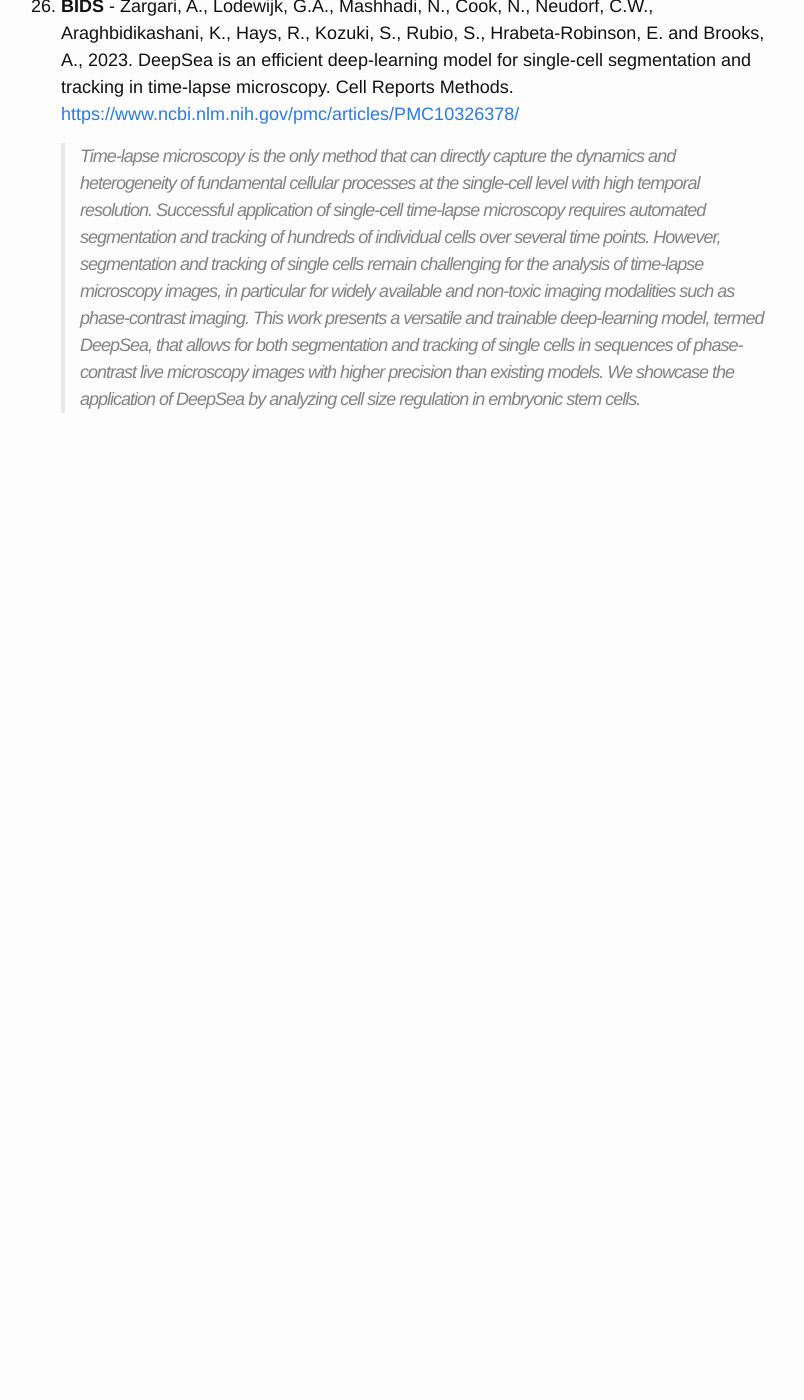
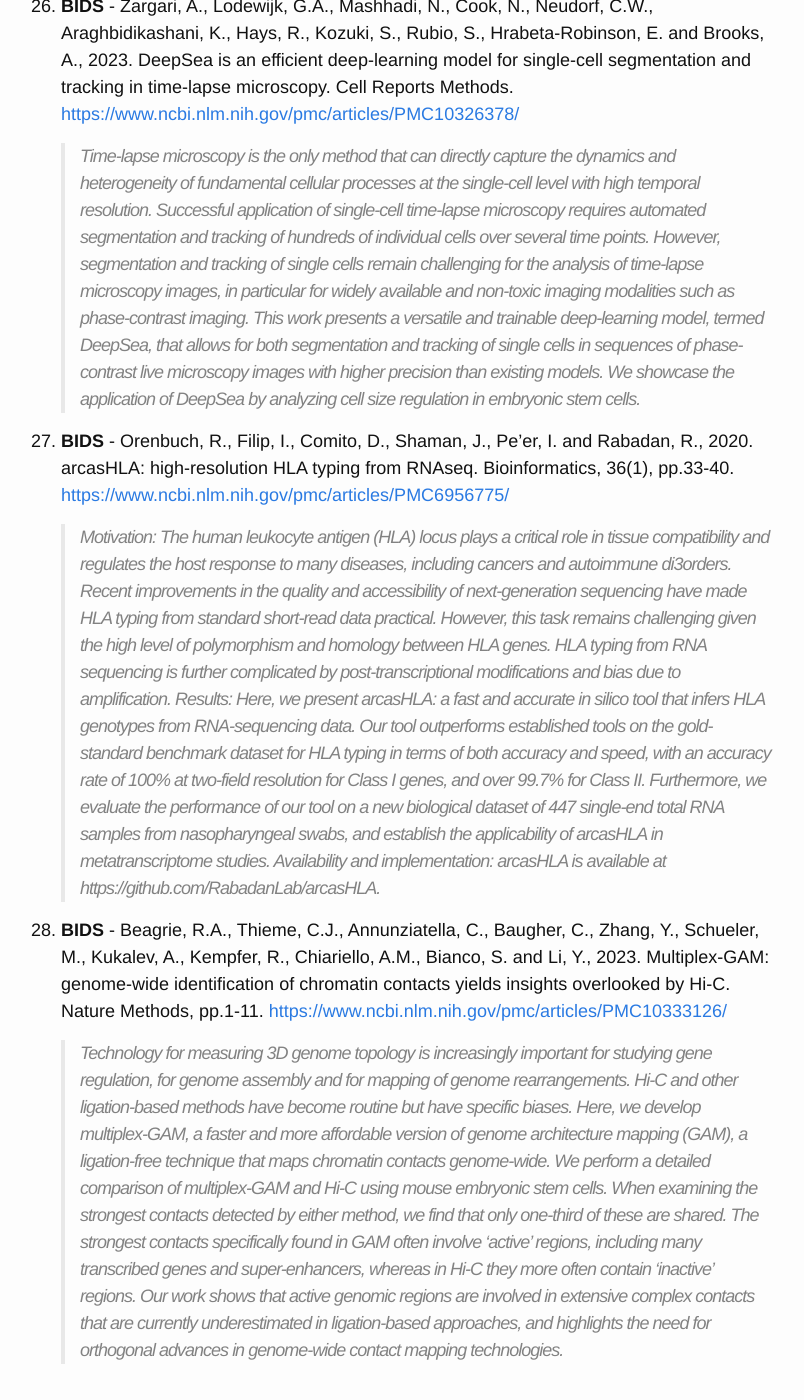
Before and after one commit to dcmb-courses/bioinf602-603, a Jekyll site: the page built from Genomics.md, in a window 1280 px wide and 1400 px high, scrolled down 10374 px. Shown: the whole window, without its empty margins (239-1043 px from the left). Built offline with Jekyll 4.4.1, drawn with Linux system fonts in a browser that asks for light colours; before the commit the page ends 10847 px from its top, so only the background shows below that.

Commit message:
Update Genomics.md
Added 2 more papers Multiplex-GAM and arcasHLA

```diff
--- a/Genomics.md
+++ b/Genomics.md
@@ -134,3 +134,15 @@ Conclusions: While splice effect scores show superior performance on splice vari
 [https://www.ncbi.nlm.nih.gov/pmc/articles/PMC10326378/](https://www.ncbi.nlm.nih.gov/pmc/articles/PMC10326378/)
 
    >Time-lapse microscopy is the only method that can directly capture the dynamics and heterogeneity of fundamental cellular processes at the single-cell level with high temporal resolution. Successful application of single-cell time-lapse microscopy requires automated segmentation and tracking of hundreds of individual cells over several time points. However, segmentation and tracking of single cells remain challenging for the analysis of time-lapse microscopy images, in particular for widely available and non-toxic imaging modalities such as phase-contrast imaging. This work presents a versatile and trainable deep-learning model, termed DeepSea, that allows for both segmentation and tracking of single cells in sequences of phase-contrast live microscopy images with higher precision than existing models. We showcase the application of DeepSea by analyzing cell size regulation in embryonic stem cells.
+
+1. **BIDS** - Orenbuch, R., Filip, I., Comito, D., Shaman, J., Pe’er, I. and Rabadan, R., 2020. arcasHLA: high-resolution HLA typing from RNAseq. Bioinformatics, 36(1), pp.33-40.
+[https://www.ncbi.nlm.nih.gov/pmc/articles/PMC6956775/](https://www.ncbi.nlm.nih.gov/pmc/articles/PMC6956775/)
+
+   >Motivation: The human leukocyte antigen (HLA) locus plays a critical role in tissue compatibility and regulates the host response to many diseases, including cancers and autoimmune di3orders. Recent improvements in the quality and accessibility of next-generation sequencing have made HLA typing from standard short-read data practical. However, this task remains challenging given the high level of polymorphism and homology between HLA genes. HLA typing from RNA sequencing is further complicated by post-transcriptional modifications and bias due to amplification.
+Results: Here, we present arcasHLA: a fast and accurate in silico tool that infers HLA genotypes from RNA-sequencing data. Our tool outperforms established tools on the gold-standard benchmark dataset for HLA typing in terms of both accuracy and speed, with an accuracy rate of 100% at two-field resolution for Class I genes, and over 99.7% for Class II. Furthermore, we evaluate the performance of our tool on a new biological dataset of 447 single-end total RNA samples from nasopharyngeal swabs, and establish the applicability of arcasHLA in metatranscriptome studies.
+Availability and implementation: arcasHLA is available at https://github.com/RabadanLab/arcasHLA.
+
+1. **BIDS** - Beagrie, R.A., Thieme, C.J., Annunziatella, C., Baugher, C., Zhang, Y., Schueler, M., Kukalev, A., Kempfer, R., Chiariello, A.M., Bianco, S. and Li, Y., 2023. Multiplex-GAM: genome-wide identification of chromatin contacts yields insights overlooked by Hi-C. Nature Methods, pp.1-11.
+[https://www.ncbi.nlm.nih.gov/pmc/articles/PMC10333126/](https://www.ncbi.nlm.nih.gov/pmc/articles/PMC10333126/)
+
+   >Technology for measuring 3D genome topology is increasingly important for studying gene regulation, for genome assembly and for mapping of genome rearrangements. Hi-C and other ligation-based methods have become routine but have specific biases. Here, we develop multiplex-GAM, a faster and more affordable version of genome architecture mapping (GAM), a ligation-free technique that maps chromatin contacts genome-wide. We perform a detailed comparison of multiplex-GAM and Hi-C using mouse embryonic stem cells. When examining the strongest contacts detected by either method, we find that only one-third of these are shared. The strongest contacts specifically found in GAM often involve 'active' regions, including many transcribed genes and super-enhancers, whereas in Hi-C they more often contain 'inactive' regions. Our work shows that active genomic regions are involved in extensive complex contacts that are currently underestimated in ligation-based approaches, and highlights the need for orthogonal advances in genome-wide contact mapping technologies.
```
